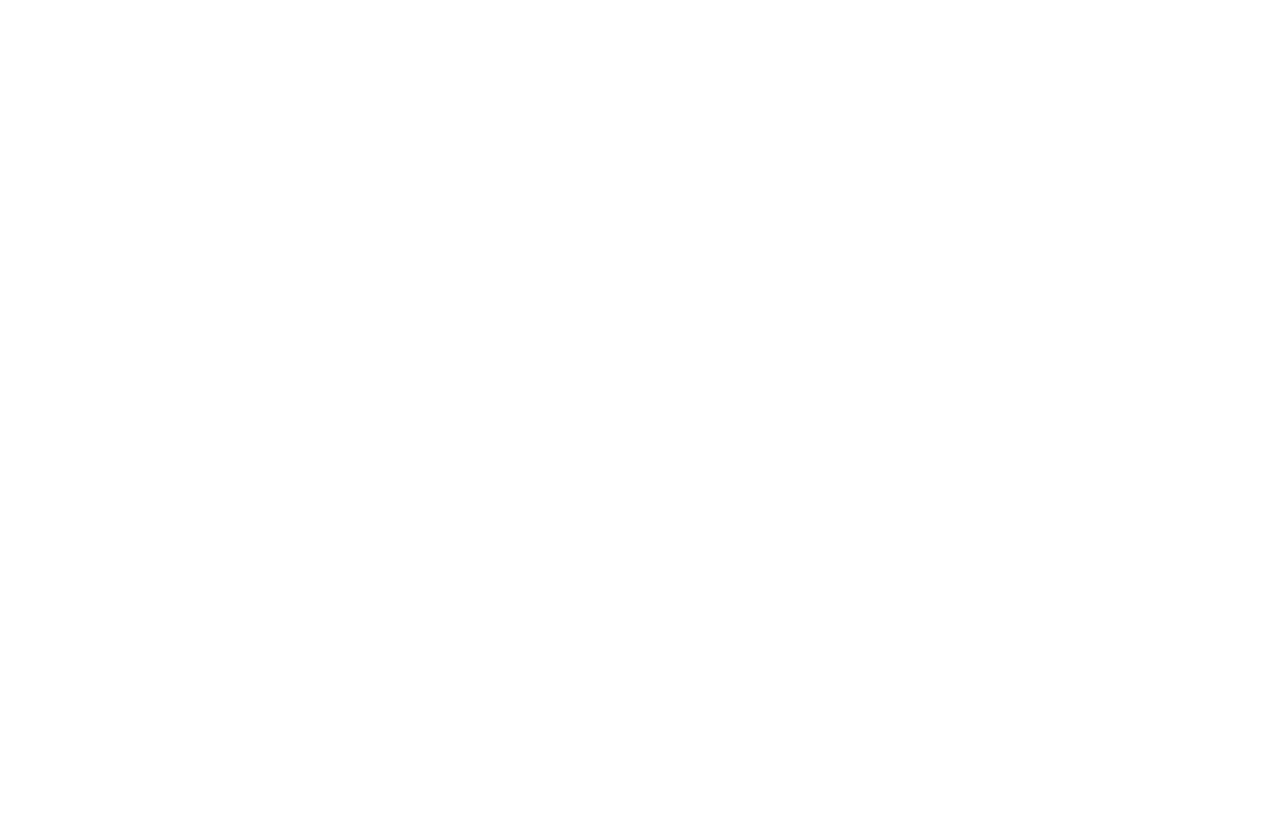
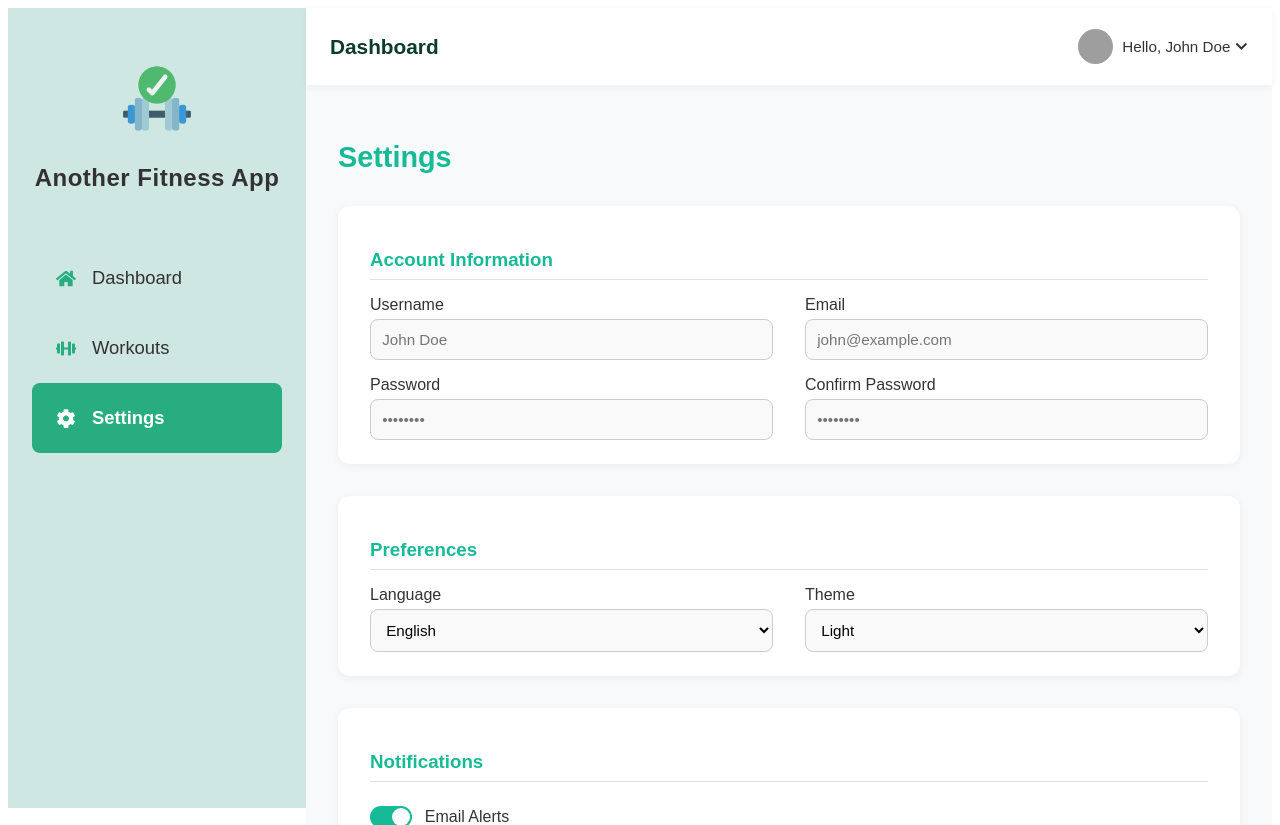
Before and after one commit to ACodes3/fitness-project, a React (Vite) app in the folder client/: page /settings in a window 1280 px wide. Before the commit this address had no page. Before the commit the page ends 800 px from the top, so only its background shows below. Built offline with nearby package versions, Linux system fonts and the light colour scheme; grey boxes are pictures that could not be loaded.

Commit message:
settings ui fe

```diff
--- a/client/index.html
+++ b/client/index.html
@@ -8,7 +8,7 @@
       rel="stylesheet"
     />
     <meta name="viewport" content="width=device-width, initial-scale=1.0" />
-    <title>Another Fitness App</title>
+    <title>Just Another Fitness App</title>
   </head>
   <body>
     <div id="root"></div>
--- a/client/src/App.jsx
+++ b/client/src/App.jsx
@@ -2,6 +2,7 @@ import { Route, BrowserRouter as Router, Routes } from 'react-router-dom'
 import Home from './pages/Home'
 import Login from './pages/Login'
 import Profile from './pages/Profile'
+import Settings from './pages/Settings'
 import Signup from './pages/SignUp'
 import Workout from './pages/Workout'
 
@@ -15,6 +16,7 @@ function App() {
         <Route path="/sign-up" element={<Signup />} />
         <Route path="/profile" element={<Profile />} />
         <Route path="/workouts" element={<Workout />} />
+        <Route path="/settings" element={<Settings />} />
       </Routes>
     </Router>
   )
--- /dev/null
+++ b/client/src/assets/styles/settings.css
@@ -0,0 +1,145 @@
+.settings-container {
+  padding: 2rem;
+  background-color: #f8f9fa;
+  min-height: calc(100vh - 60px);
+  box-sizing: border-box;
+  overflow-y: auto;
+}
+
+.settings-title {
+  color: #17ba96;
+  font-size: 1.8rem;
+  margin-bottom: 2rem;
+  text-align: start;
+}
+
+.settings-section {
+  background: #fff;
+  border-radius: 12px;
+  padding: 1.5rem 2rem;
+  box-shadow: 0 2px 10px rgba(0, 0, 0, 0.05);
+  margin-bottom: 2rem;
+}
+
+.settings-section h3 {
+  color: #17ba96;
+  margin-bottom: 1rem;
+  border-bottom: 1px solid #e0e0e0;
+  padding-bottom: 0.5rem;
+}
+
+.form-grid {
+  display: grid;
+  grid-template-columns: repeat(auto-fit, minmax(260px, 1fr));
+  gap: 1rem 2rem;
+}
+
+.form-grid label {
+  display: flex;
+  flex-direction: column;
+  font-weight: 500;
+  color: #333;
+}
+
+.form-grid input,
+.form-grid select {
+  margin-top: 0.3rem;
+  padding: 0.7rem;
+  border: 1px solid #ccc;
+  border-radius: 8px;
+  font-size: 0.95rem;
+  background-color: #f9f9f9;
+  transition: all 0.3s;
+}
+
+.form-grid input:focus,
+.form-grid select:focus {
+  border-color: #17ba96;
+  outline: none;
+  background-color: #fff;
+}
+
+/* Toggle switches */
+.toggle-group {
+  display: flex;
+  flex-direction: column;
+  gap: 1rem;
+  padding-top: 0.5rem;
+}
+
+.toggle {
+  display: flex;
+  align-items: center;
+  gap: 0.8rem;
+  position: relative;
+  font-weight: 500;
+  color: #333;
+}
+
+.toggle input {
+  display: none;
+}
+
+.slider {
+  width: 42px;
+  height: 22px;
+  background-color: #ccc;
+  border-radius: 20px;
+  position: relative;
+  transition: background-color 0.3s;
+}
+
+.slider::after {
+  content: "";
+  width: 18px;
+  height: 18px;
+  background: #fff;
+  border-radius: 50%;
+  position: absolute;
+  top: 2px;
+  left: 2px;
+  transition: transform 0.3s;
+}
+
+.toggle input:checked + .slider {
+  background-color: #17ba96;
+}
+
+.toggle input:checked + .slider::after {
+  transform: translateX(20px);
+}
+
+/* Buttons */
+.settings-actions {
+  display: flex;
+  justify-content: center;
+  gap: 1rem;
+  margin-top: 1rem;
+}
+
+.btn {
+  padding: 0.7rem 1.4rem;
+  border: none;
+  border-radius: 8px;
+  font-weight: 600;
+  cursor: pointer;
+  transition: background-color 0.3s;
+}
+
+.save-btn {
+  background-color: #17ba96;
+  color: #fff;
+}
+
+.save-btn:hover {
+  background-color: #139b7d;
+}
+
+.cancel-btn {
+  background-color: #ccc;
+  color: #333;
+}
+
+.cancel-btn:hover {
+  background-color: #bbb;
+}
--- /dev/null
+++ b/client/src/component/Settings/MainComponent.jsx
@@ -0,0 +1,79 @@
+import "../../assets/styles/settings.css"; // ✅ create this CSS file
+
+const MainComponent = () => {
+  return (
+    <div className="settings-container">
+      <h2 className="settings-title">Settings</h2>
+
+      {/* Account Settings */}
+      <section className="settings-section">
+        <h3>Account Information</h3>
+        <div className="form-grid">
+          <label>
+            Username
+            <input type="text" placeholder="John Doe" />
+          </label>
+          <label>
+            Email
+            <input type="email" placeholder="john@example.com" />
+          </label>
+          <label>
+            Password
+            <input type="password" placeholder="••••••••" />
+          </label>
+          <label>
+            Confirm Password
+            <input type="password" placeholder="••••••••" />
+          </label>
+        </div>
+      </section>
+
+      {/* Preferences */}
+      <section className="settings-section">
+        <h3>Preferences</h3>
+        <div className="form-grid">
+          <label>
+            Language
+            <select>
+              <option>English</option>
+              <option>Spanish</option>
+              <option>French</option>
+            </select>
+          </label>
+          <label>
+            Theme
+            <select>
+              <option>Light</option>
+              <option>Dark</option>
+              <option>System Default</option>
+            </select>
+          </label>
+        </div>
+      </section>
+
+      {/* Notifications */}
+      <section className="settings-section">
+        <h3>Notifications</h3>
+        <div className="toggle-group">
+          <label className="toggle">
+            <input type="checkbox" defaultChecked />
+            <span className="slider"></span>
+            Email Alerts
+          </label>
+          <label className="toggle">
+            <input type="checkbox" />
+            <span className="slider"></span>
+            SMS Notifications
+          </label>
+        </div>
+      </section>
+
+      <div className="settings-actions">
+        <button className="btn save-btn">Save Changes</button>
+        <button className="btn cancel-btn">Cancel</button>
+      </div>
+    </div>
+  );
+};
+
+export default MainComponent;
--- /dev/null
+++ b/client/src/pages/Settings.jsx
@@ -0,0 +1,18 @@
+import "../assets/styles/home.css";
+import MainComponent from "../component/Settings/MainComponent";
+import Sidebar from "../component/Sidebar";
+import Topbar from "../component/Topbar";
+
+const Settings = () => {
+  return (
+    <div className="home-container">
+      <Sidebar />
+      <div className="home-main">
+        <Topbar />
+        <MainComponent />
+      </div>
+    </div>
+  );
+};
+
+export default Settings;
```
